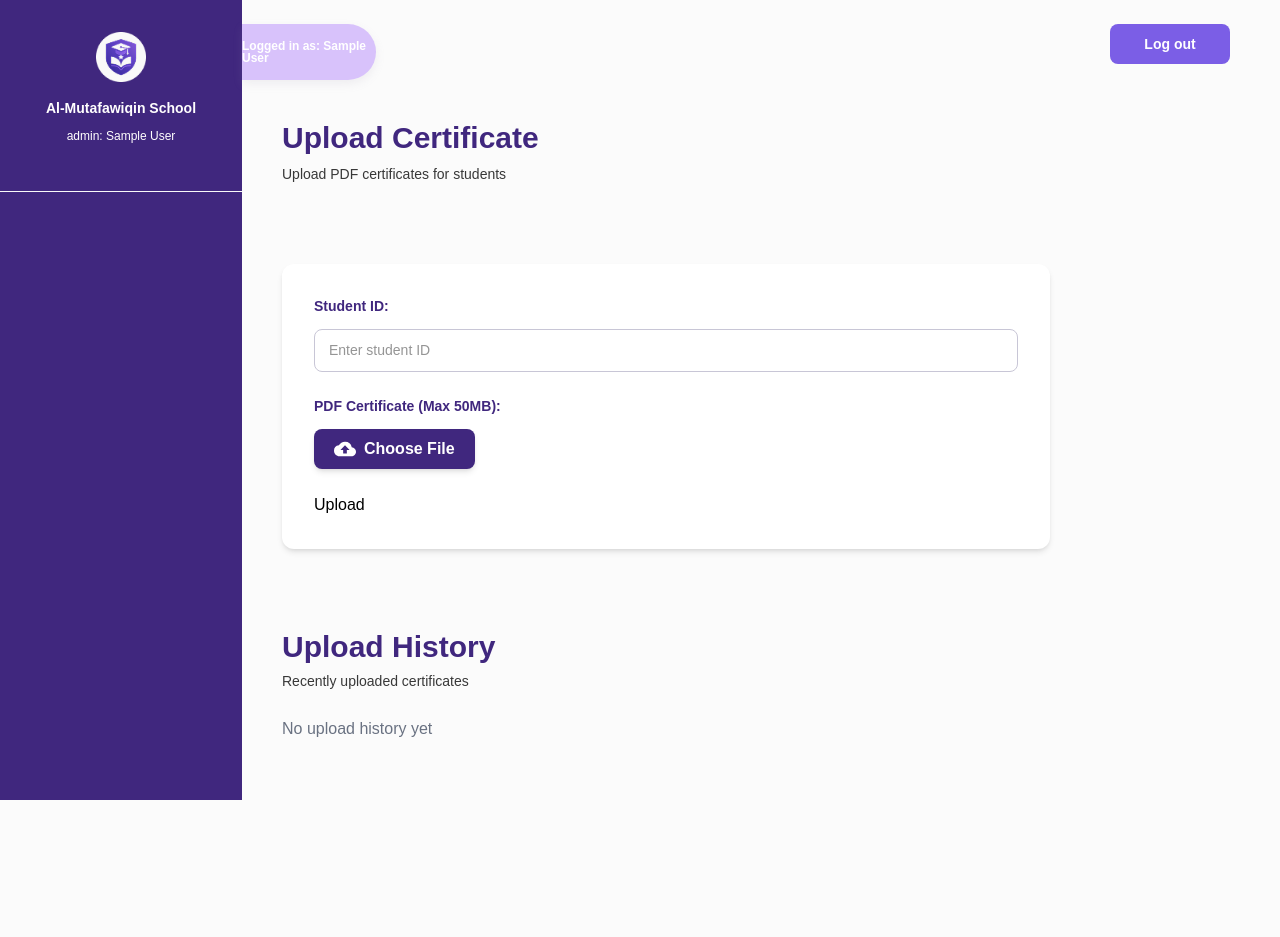
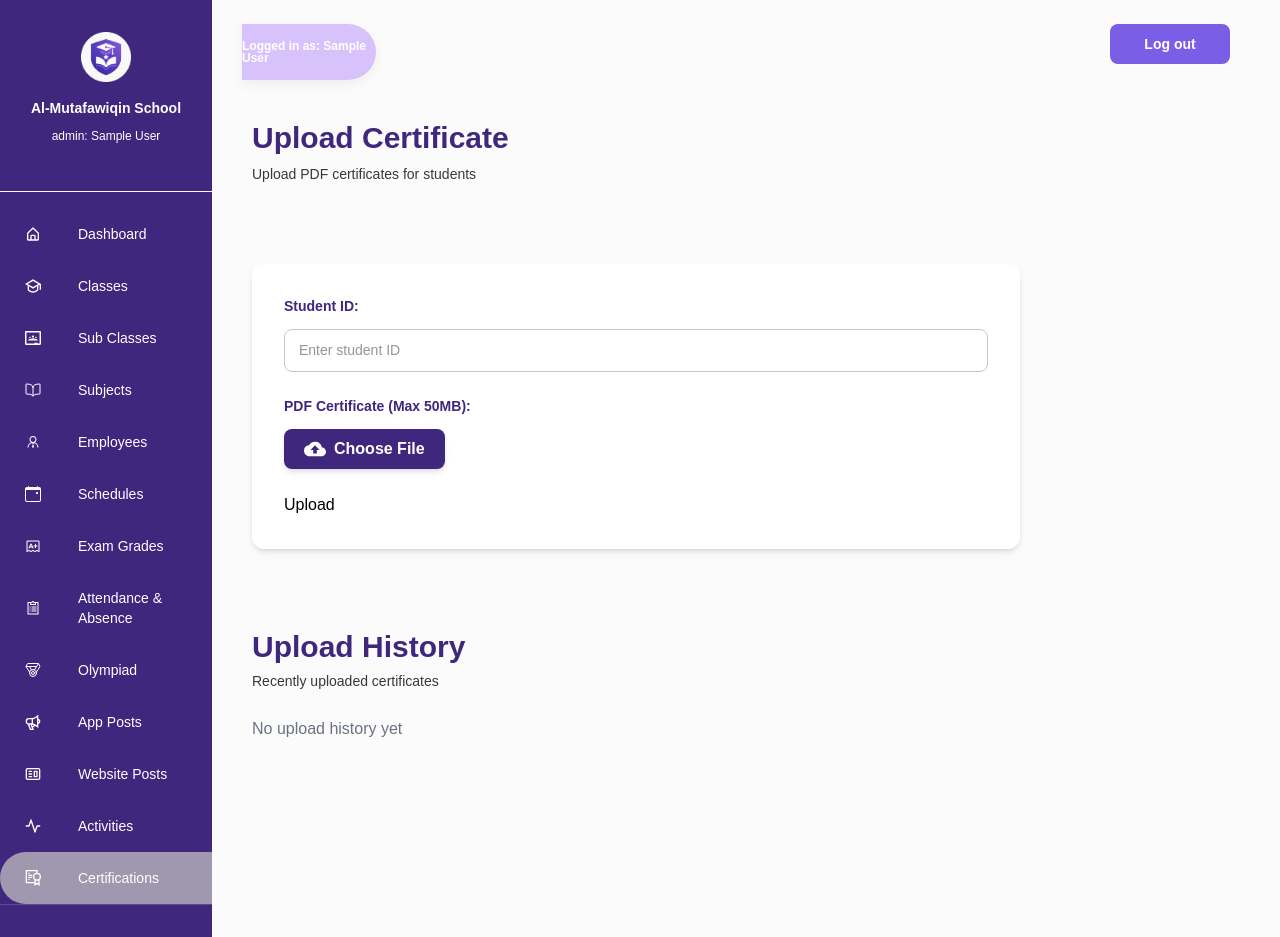
Before and after one commit to HaidarGhanem/Frontend-Motafokeen, a React (Vite) app: page /dashboard/cert in a window 1280 px wide. Before the commit the page ends 800 px from the top, so only its background shows below. Built offline with nearby package versions, Linux system fonts and the light colour scheme; sample sign-in values are in the browser's storage.

Commit message:
fixed roles button

```diff
--- a/src/components/SideBar/SideBar.jsx
+++ b/src/components/SideBar/SideBar.jsx
@@ -45,144 +45,134 @@ const SideBar = () => {
     }
   };
 
-  const baseMenuBtns = [
+  // Define all possible menu items
+  const menuItems = [
     {
       id: 'dashboard',
       icon: <BiHomeAlt className='w-[18px]'/>,
       text: 'Dashboard',
-      path: '/dashboard'
+      path: '/dashboard',
+      roles: ['owner', 'admin',]
+    },
+    {
+      id: 'admins',
+      icon: <TbShield className='w-[18px]' />,
+      text: 'Admins',
+      path: '/dashboard/admins',
+      roles: ['owner']
     },
     {
       id: 'academicYear',
       icon: <MdOutlineDateRange className='w-[18px]'/>,
       text: 'Academic Years',
-      path: '/dashboard/academic-years'
+      path: '/dashboard/academic-years',
+      roles: ['owner']
     },
     {
       id: 'classes',
       icon: <RiGraduationCapLine className='w-[18px]'/>,
       text: 'Classes',
-      path: '/dashboard/classes'
+      path: '/dashboard/classes',
+      roles: ['owner', 'admin']
     },
     {
       id: 'subclasses',
       icon: <SiGoogleclassroom className='w-[18px]'/>,
       text: 'Sub Classes',
-      path: '/dashboard/subclasses'
+      path: '/dashboard/subclasses',
+      roles: ['owner', 'admin']
     },
     {
       id: 'subjects',
       icon: <IoBookOutline className='w-[18px]'/>,
       text: 'Subjects',
-      path: '/dashboard/subjects'
+      path: '/dashboard/subjects',
+      roles: ['owner', 'admin']
     },
     {
       id: 'teachers',
       icon: <LiaUserTieSolid className='w-[18px]'/>,
       text: 'Teachers',
-      path: '/dashboard/teachers'
+      path: '/dashboard/teachers',
+      roles: ['owner']
     },
     {
       id: 'employees',
       icon: <LiaUserTieSolid className='w-[18px]'/>,
       text: 'Employees',
-      path: '/dashboard/employees'
+      path: '/dashboard/employees',
+      roles: ['owner', 'admin']
     },
     {
       id: 'students',
       icon: <PiStudent className='w-[18px]'/>,
       text: 'Students',
-      path: '/dashboard/students'
+      path: '/dashboard/students',
+      roles: ['owner']
     },
     {
       id: 'calendar',
       icon: <BsCalendarEvent className='w-[18px]'/>,
       text: 'Schedules',
-      path: '/dashboard/calendar'
+      path: '/dashboard/calendar',
+      roles: ['owner', 'admin']
     },
     {
       id: 'exams',
       icon: <PiExam className='w-[18px]'/>,
       text: 'Exam Grades',
-      path: '/dashboard/exams'
+      path: '/dashboard/exams',
+      roles: ['owner', 'admin']
     },
     {
       id: 'absence',
       icon: <LiaClipboardListSolid className='w-[18px]'/>,
       text: 'Attendance & Absence',
-      path: '/dashboard/absence'
+      path: '/dashboard/absence',
+      roles: ['owner', 'admin']
     },
     {
       id: 'olympiad',
       icon: <IoMedalOutline className='w-[18px]'/>,
       text: 'Olympiad',
-      path: '/dashboard/olympiad'
+      path: '/dashboard/olympiad',
+      roles: ['owner', 'admin']
     },
     {
       id: 'app posts',
       icon: <GrAnnounce className='w-[18px]'/>,
       text: 'App Posts',
-      path: '/dashboard/app-posts'
+      path: '/dashboard/app-posts',
+      roles: ['owner', 'admin']
     },
     {
       id: 'website posts',
       icon: <CgWebsite className='w-[18px]'/>,
       text: 'Website Posts',
-      path: '/dashboard/website-posts'
+      path: '/dashboard/website-posts',
+      roles: ['owner', 'admin']
     },
     {
       id: 'activities',
       icon: <FiActivity className='w-[18px]'/>,
       text: 'Activities',
-      path: '/dashboard/activities'
+      path: '/dashboard/activities',
+      roles: ['owner', 'admin']
     },
     {
       id: 'certifications',
       icon: <GrCertificate className='w-[18px]'/>,
       text: 'Certifications',
-      path: '/dashboard/cert'
-    }
+      path: '/dashboard/cert',
+      roles: ['owner', 'admin']
+    },
+
   ];
 
-  // IDs of buttons visible ONLY to owner
-  const ownerMenuIds = [
-    'dashboard',
-    'academicYear',
-    'classes',
-    'subclasses',
-    'students',
-    'subjects',
-    'teachers',
-    'calendar',
-    'certifications',
-    'exams',
-    'absence',
-    'olympiad',
-    'app posts',
-    'website posts',
-    'activities',
-    'admins',
-    'employees'
-  ];
-
-  // Define the admins button explicitly since it's not in baseMenuBtns
-  const adminsBtn = {
-    id: 'admins',
-    icon: <TbShield className='w-[18px]' />,
-    text: 'Admins',
-    path: '/dashboard/admins'
-  };
-
-  // Buttons only for owner
-  const ownerBaseBtns = baseMenuBtns.filter(btn => ownerMenuIds.includes(btn.id) && btn.id !== 'admins');
-
-  const ownerMenuBtns = [adminsBtn, ...ownerBaseBtns];
-
-  // Buttons for all other roles (exclude owner-only)
-  const nonOwnerMenuBtns = baseMenuBtns.filter(btn => !ownerMenuIds.includes(btn.id));
-
-  // Final menu buttons based on role
-  const menuBtns = role === 'owner' ? ownerMenuBtns : nonOwnerMenuBtns;
+  // Filter menu items based on user role
+  const menuBtns = menuItems.filter(item =>
+    item.roles.includes(role)
+  );
 
   useEffect(() => {
     const currentPath = location.pathname;
@@ -198,9 +188,8 @@ const SideBar = () => {
   };
 
   return (
-    <>
-      <div className='sidebar-container'>
-        <div className={`w-[242px] ${role === 'admin' ? 'h-[100vh]' : 'h-full'} bg-[#40277E] relative flex flex-col`}>
+    <div className='sidebar-container flex flex-col h-full bg-[#40277E] w-[242px]'>
+      <div className='flex-1 overflow-y-auto'>
         <div className='LogoFrame flex justify-center items-center flex-col pt-[32px]'>
           <img src="/LogoFrame.png" alt="Logo" className='w-[50px] h-[50px]' />
           <h1 className='text-[#FFFEFE] font-[600] text-[14px] mt-[16px]'>Al-Mutafawiqin School</h1>
@@ -211,16 +200,16 @@ const SideBar = () => {
 
         <div className='lineBar w-full h-[1px] bg-[#5C4B8B] my-4'></div>
 
-          <nav className='flex flex-col items-end h-full'>
+        <nav className='flex flex-col items-end'>
           {menuBtns.map((btn) => (
             <button
               key={btn.id}
               className={`
-                  menu_btn
+                menu_btn w-full
                 flex items-center px-4 py-3
                 ${activeBtn === btn.id
                   ? 'bg-[#A098AE]'
-                    : 'text-[#ffffff]'
+                  : 'text-[#ffffff] hover:bg-[#5C4B8B]'
                 }
               `}
               onClick={() => handleNavigation(btn.id, btn.path)}
@@ -230,15 +219,12 @@ const SideBar = () => {
             </button>
           ))}
         </nav>
+      </div>
 
-          <div className='user-section p-4'>
+      <div className='mt-auto p-4 border-t border-[#5C4B8B]'>
         <div className='userBadge flex justify-center items-center mb-2'>
           <p className='text-white text-sm'>Logged in as: {user?.name}</p>
         </div>
-          </div>
-        </div>
-      </div>
-
         <button
           className='
             userLogout w-full py-2 px-4
@@ -250,7 +236,8 @@ const SideBar = () => {
         >
           <p>Log out</p>
         </button>
-    </>
+      </div>
+    </div>
   );
 };
 
```
Lines whose indentation alone changed are shown as unchanged.
